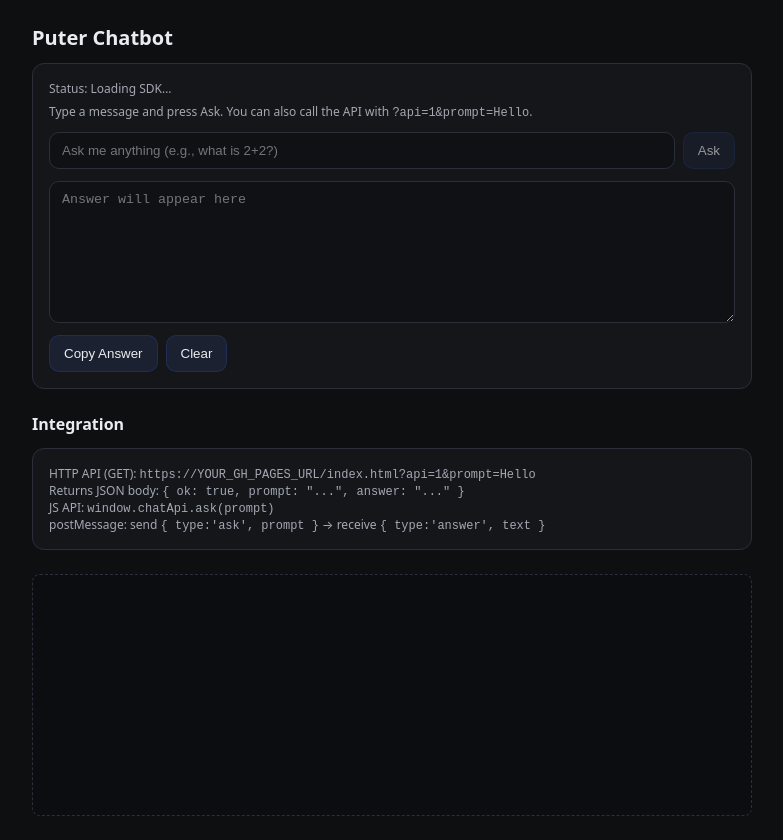
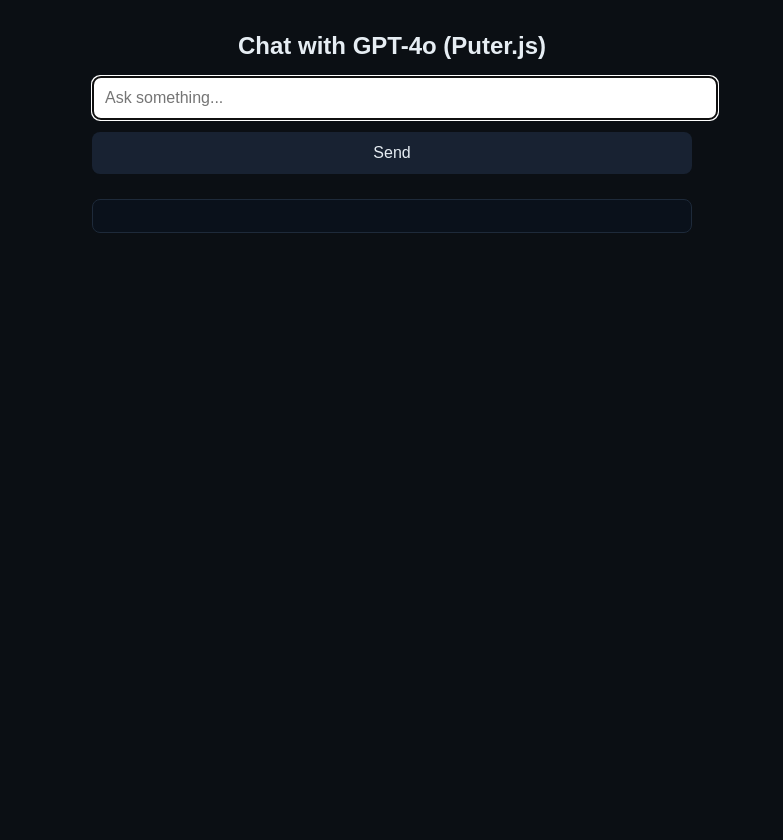
Before and after one commit to Gundu-Kalwad/web-test, a plain HTML site: page agent.html in a window 1280 px wide. Shown: the whole page, without its empty margins (248-1031 px from the left). After the commit the page ends 800 px from the top, so only its background shows below. Drawn offline with Linux system fonts and the light colour scheme.

Commit message:
Update agent.html

```diff
--- a/agent.html
+++ b/agent.html
@@ -1,155 +1,158 @@
 <!DOCTYPE html>
 <html lang="en">
 <head>
-  <meta charset="UTF-8" />
-  <meta name="viewport" content="width=device-width, initial-scale=1" />
-  <title>Puter Chatbot</title>
+  <meta charset="UTF-8">
+  <meta name="viewport" content="width=device-width, initial-scale=1.0">
+  <title>Puter.js ChatGPT-4o Mobile</title>
   <style>
-    :root { color-scheme: dark light; }
-    body { font-family: system-ui, -apple-system, Segoe UI, Roboto, sans-serif; margin: 0; padding: 24px; background: #0e0f11; color: #eaecef; }
-    .container { max-width: 720px; margin: 0 auto; }
-    h1 { font-size: 20px; font-weight: 600; margin: 0 0 12px; }
-    .card { border: 1px solid #2a2f3a; border-radius: 12px; padding: 16px; background: #14161a; }
-    .row { display: flex; gap: 8px; margin-top: 12px; }
-    input, button, textarea { border-radius: 10px; border: 1px solid #2a2f3a; background: #0f1115; color: #eaecef; }
-    input, textarea { padding: 10px 12px; width: 100%; }
-    button { padding: 10px 14px; cursor: pointer; border: 1px solid #335eea33; background: #1b2130; }
-    button:disabled { opacity: .6; cursor: not-allowed; }
-    .muted { color: #a3a8b3; font-size: 12px; }
-    .log { font: 12px/1.5 ui-monospace, SFMono-Regular, Menlo, Consolas, monospace; white-space: pre-wrap; word-break: break-word; background: #0b0d11; border: 1px dashed #2a2f3a; padding: 10px; border-radius: 8px; height: 220px; overflow: auto; }
+    body {
+      font-family: sans-serif;
+      margin: 0;
+      padding: 1rem;
+      background: #0b0f14;
+      color: #e6edf3;
+    }
+    h1 { font-size: 1.5rem; margin-bottom: 1rem; text-align: center; }
+    .container { max-width: 600px; margin: 0 auto; display: flex; flex-direction: column; gap: .75rem; }
+    input {
+      width: 100%;
+      padding: .75rem;
+      border-radius: 8px;
+      border: 1px solid #223043;
+      font-size: 1rem;
+    }
+    button {
+      padding: .75rem;
+      font-size: 1rem;
+      border-radius: 8px;
+      border: none;
+      background: #182232;
+      color: #e6edf3;
+      cursor: pointer;
+    }
+    button:hover { background: #1d2a3e; }
+    pre {
+      background: #0a111b;
+      padding: 1rem;
+      border-radius: 8px;
+      max-height: 300px;
+      overflow-y: auto;
+      white-space: pre-wrap;
+      word-wrap: break-word;
+      border: 1px solid #1e2a3a;
+    }
   </style>
+</head>
+<body>
+  <h1>Chat with GPT-4o (Puter.js)</h1>
+  <div class="container">
+    <input id="prompt" type="text" placeholder="Ask something..." autofocus>
+    <button id="send">Send</button>
+    <pre id="output"></pre>
+  </div>
+
+  <!-- Puter.js library -->
   <script src="https://js.puter.com/v2/"></script>
+
   <script>
-    function normalizeResponse(resp) {
-      if (typeof resp === 'string') return resp;
+    // --- Common helpers ---
+    const normalize = (res) => {
+      if (typeof res === 'string') return res;
       try {
-        if (resp && resp.message && typeof resp.message.content === 'string') return resp.message.content;
-        if (Array.isArray(resp?.choices) && resp.choices[0]?.message?.content) return resp.choices[0].message.content;
-        if (typeof resp?.content === 'string') return resp.content;
+        if (res?.message?.content) return res.message.content;
+        if (Array.isArray(res?.choices) && res.choices[0]?.message?.content) return res.choices[0].message.content;
+        if (typeof res?.content === 'string') return res.content;
       } catch (_) {}
-      return JSON.stringify(resp);
-    }
+      return JSON.stringify(res);
+    };
 
-    async function askPuter(prompt) {
-      if (typeof puter === 'undefined' || !puter.ai || !puter.ai.chat) {
-        return 'Puter SDK not ready. Please wait and try again.';
+    const waitReady = async (ms = 10000) => {
+      const start = Date.now();
+      while (Date.now() - start < ms) {
+        if (typeof puter !== 'undefined' && puter?.ai?.chat) return true;
+        await new Promise(r => setTimeout(r, 100));
       }
+      return false;
+    };
+
+    // --- HTTP GET API mode: ?api=1&prompt=... ---
+    (async function maybeApiMode() {
       try {
-        const resp = await puter.ai.chat(prompt);
-        return normalizeResponse(resp);
-      } catch (e) {
-        return 'Chat failed: ' + String(e);
+        const params = new URLSearchParams(location.search);
+        if (!params.has('api')) return; // normal UI mode
+        const prompt = params.get('prompt') || '';
+        const ready = await waitReady();
+        let answer = '';
+        if (ready && prompt) {
+          try {
+            const res = await puter.ai.chat(prompt, { model: 'gpt-4o' });
+            answer = normalize(res);
+          } catch (e) {
+            answer = 'Chat failed: ' + String(e?.message || e);
+          }
+        } else if (!ready) {
+          answer = 'Puter SDK not ready';
+        }
+        const body = { ok: true, prompt, answer };
+        document.open();
+        document.write(JSON.stringify(body));
+        document.close();
+      } catch (_) {
+        // ignore
       }
-    }
+    })();
 
-    // API mode: if url has ?api=1&prompt=...
-    async function maybeApiMode() {
-      const params = new URLSearchParams(location.search);
-      if (!params.has('api')) return false;
-      const prompt = params.get('prompt') || '';
-      const answer = await askPuter(prompt);
-      const body = { ok: true, prompt, answer };
-      // Render pure JSON so the client can fetch and parse
-      document.open();
-      document.write(JSON.stringify(body));
-      document.close();
-      return true;
-    }
+    // --- Window API and postMessage API ---
+    window.chatApi = {
+      ask: async (prompt) => {
+        const ready = await waitReady();
+        if (!ready) return 'Puter SDK not ready';
+        const res = await puter.ai.chat(String(prompt || ''), { model: 'gpt-4o' });
+        return normalize(res);
+      }
+    };
 
-    // Expose window API for embedding or debugging
-    window.chatApi = { ask: askPuter };
-
-    // postMessage API: send {type:'ask', prompt:'...'} and receive {type:'answer', text:'...'}
     window.addEventListener('message', async (ev) => {
       const data = ev?.data || {};
       if (data && data.type === 'ask') {
-        const text = await askPuter(data.prompt);
-        ev.source && ev.source.postMessage({ type: 'answer', text }, '*');
+        const text = await window.chatApi.ask(data.prompt);
+        try { ev.source && ev.source.postMessage({ type: 'answer', text }, '*'); } catch (_) {}
       }
     });
-  </script>
-</head>
-<body>
-  <div class="container" id="ui" style="display:none">
-    <h1>Puter Chatbot</h1>
-    <div class="card">
-      <div class="muted">Status: <span id="status">Loading SDK…</span></div>
-      <div class="muted" style="margin-top:6px;">Type a message and press Ask. You can also call the API with <code>?api=1&prompt=Hello</code>.</div>
-      <div class="row">
-        <input id="prompt" placeholder="Ask me anything (e.g., what is 2+2?)" />
-        <button id="askBtn" disabled>Ask</button>
-      </div>
-      <div class="row">
-        <textarea id="answer" rows="8" placeholder="Answer will appear here" readonly></textarea>
-      </div>
-      <div class="row">
-        <button id="copyBtn">Copy Answer</button>
-        <button id="clearBtn">Clear</button>
-      </div>
-    </div>
 
-    <h2 style="margin-top:24px; font-size:16px;">Integration</h2>
-    <div class="card">
-      <div class="muted">HTTP API (GET): <code>https://YOUR_GH_PAGES_URL/index.html?api=1&prompt=Hello</code></div>
-      <div class="muted">Returns JSON body: <code>{ ok: true, prompt: "...", answer: "..." }</code></div>
-      <div class="muted">JS API: <code>window.chatApi.ask(prompt)</code></div>
-      <div class="muted">postMessage: send <code>{ type:'ask', prompt }</code> → receive <code>{ type:'answer', text }</code></div>
-    </div>
+    document.addEventListener("DOMContentLoaded", () => {
+      const output = document.getElementById('output');
+      const promptInput = document.getElementById('prompt');
+      const sendBtn = document.getElementById('send');
 
-    <div style="height: 24px"></div>
-    <div class="log" id="log"></div>
-  </div>
+      const log = msg => {
+        output.textContent += msg + "\n";
+        output.scrollTop = output.scrollHeight;
+      };
 
-  <script>
-    (async function init() {
-      const isApi = await maybeApiMode();
-      if (isApi) return; // API mode already responded
+      const send = async () => {
+        const msg = promptInput.value.trim();
+        if (!msg) return;
+        log(`You: ${msg}`);
+        promptInput.value = '';
 
-      const promptEl = document.getElementById('prompt');
-      const answerEl = document.getElementById('answer');
-      const askBtn = document.getElementById('askBtn');
-      const copyBtn = document.getElementById('copyBtn');
-      const clearBtn = document.getElementById('clearBtn');
-      const logEl = document.getElementById('log');
-      const ui = document.getElementById('ui');
-      const statusEl = document.getElementById('status');
-      ui.style.display = '';
+        try {
+          // Call GPT-4o using puter.ai.chat
+          const res = await puter.ai.chat(msg, { model: "gpt-4o" });
+          const reply = normalize(res);
+          log(`GPT: ${reply}`);
+        } catch (err) {
+          log(`Error: ${String(err && err.message ? err.message : err)}`);
+        }
+      };
 
-      function log(m) { if (logEl) { logEl.textContent += (m + '\n'); logEl.scrollTop = logEl.scrollHeight; } }
+      sendBtn.addEventListener('click', send);
 
-      // Wait for Puter SDK readiness
-      async function waitForPuterReady(timeoutMs = 10000) {
-        const start = Date.now();
-        while (Date.now() - start < timeoutMs) {
-          if (typeof puter !== 'undefined' && puter?.ai?.chat) return true;
-          await new Promise(r => setTimeout(r, 100));
-        }
-        return false;
-      }
-
-      const ready = await waitForPuterReady();
-      if (ready) {
-        statusEl.textContent = 'Ready';
-        askBtn.disabled = false;
-      } else {
-        statusEl.textContent = 'SDK not available. Check network.';
-      }
-
-      askBtn.addEventListener('click', async () => {
-        askBtn.disabled = true;
-        const q = promptEl.value;
-        const a = await window.chatApi.ask(q);
-        answerEl.value = a;
-        askBtn.disabled = !ready;
-        log('Asked: ' + q + ' → ' + a);
+      // Optional: allow Enter key to send
+      promptInput.addEventListener('keypress', e => {
+        if (e.key === 'Enter') send();
       });
-
-      copyBtn.addEventListener('click', async () => {
-        try { await navigator.clipboard.writeText(answerEl.value || ''); log('Copied'); } catch (e) { log('Copy failed'); }
-      });
-
-      clearBtn.addEventListener('click', () => { answerEl.value = ''; promptEl.value=''; });
-    })();
+    });
   </script>
 </body>
 </html>
```
